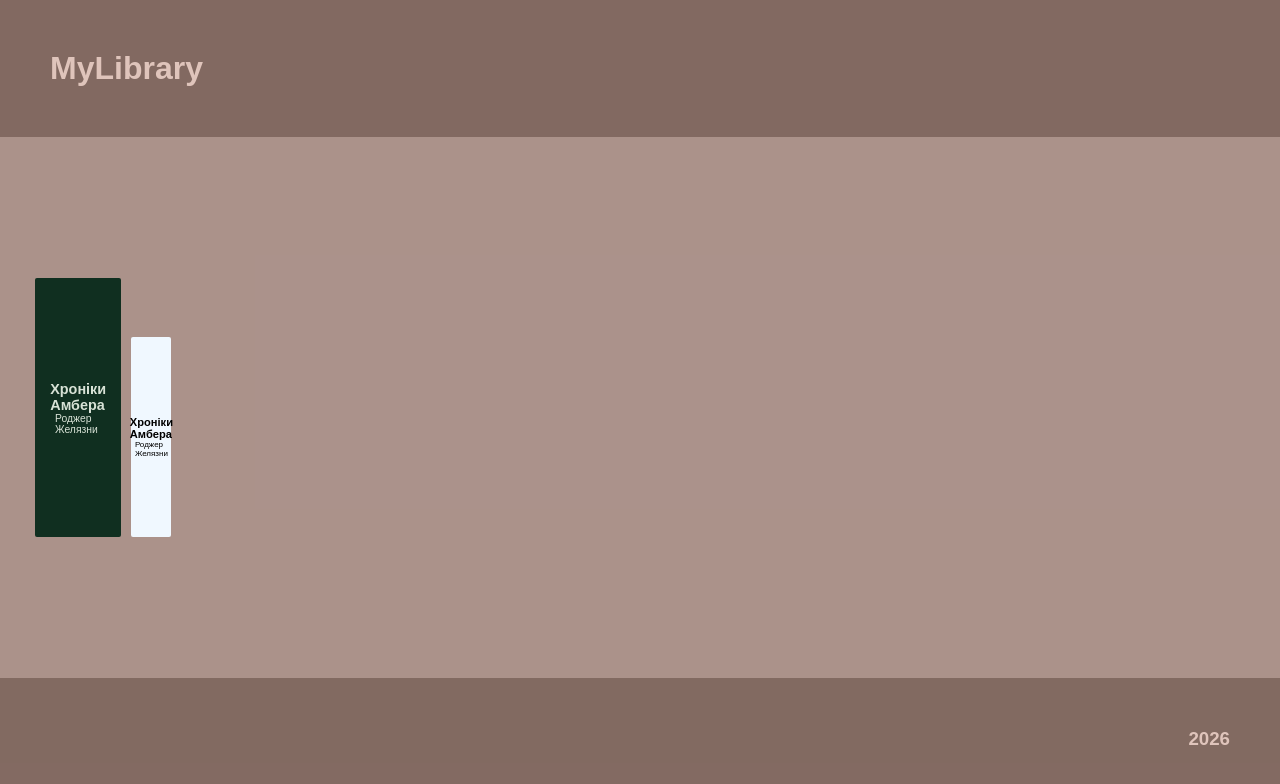
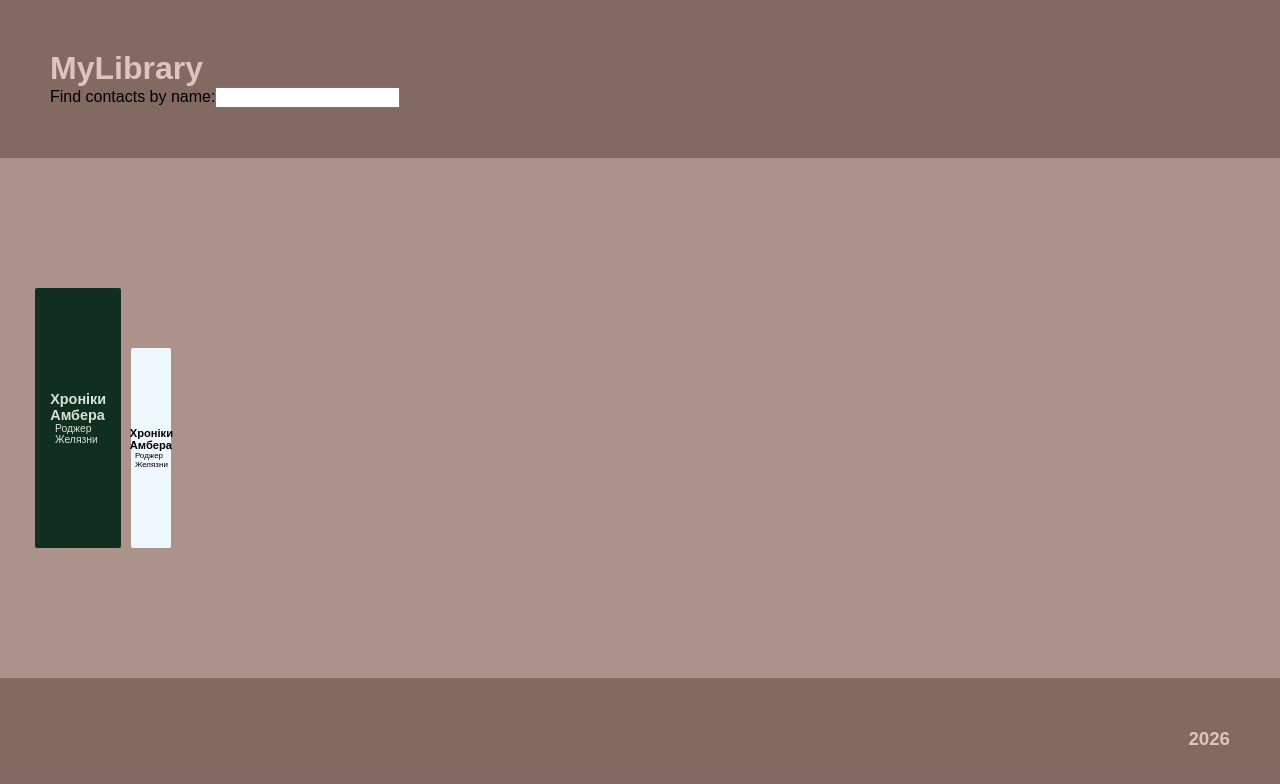
Before and after one commit to AnnaofAmber/MyLibrary, a React (Create React App) app in the folder my-app/: page / in a window 1280 px wide. Shown: the top 784 px of the page. Built offline with nearby package versions, Linux system fonts and the light colour scheme.

Commit message:
adding filter feature

```diff
--- a/my-app/src/components/BookFilter/BookFilter.jsx
+++ b/my-app/src/components/BookFilter/BookFilter.jsx
@@ -0,0 +1,30 @@
+import css from './BookFilter.module.scss';
+
+import { useDispatch, useSelector } from 'react-redux';
+import { filterBooks } from '../../redux/filterBooksSlice';
+
+export const BookFilter = () => {
+  const dispatch = useDispatch();
+  const name = useSelector(state => state.name);
+  const author = useSelector(state => state.author);
+  const isRead = useSelector(state => state.isRead)
+
+  const handleFilterChange = event => {
+    return dispatch(filterBooks(event.target.value));
+  };
+  return (
+    <div className={css.filter}>
+      <label className={css.label} htmlFor="search">
+        Find contacts by name:
+      </label>
+      <input
+        className={css.input}
+        id="search"
+        name="filter"
+        value={name}
+        type="text"
+        onChange={handleFilterChange}
+      />
+    </div>
+  );
+};
--- a/my-app/src/components/Layout/Layout.jsx
+++ b/my-app/src/components/Layout/Layout.jsx
@@ -1,6 +1,7 @@
 import scss from './Layout.module.scss'
 
 import { BookList } from '../BookList/BookList'
+import {BookFilter} from '../BookFilter/BookFilter'
 import { Modal } from '../Modal/Modal';
 import { useState } from 'react';
 
@@ -35,6 +36,7 @@ return (
         <h1 className={scss.headerTitle}>
             MyLibrary
         </h1>
+        <BookFilter/>
     </header>
     <main>
         <BookList showModalImage={showModalImage}/>
--- a/my-app/src/redux/filterBooksSlice.js
+++ b/my-app/src/redux/filterBooksSlice.js
@@ -1,12 +1,14 @@
 import { createSlice } from '@reduxjs/toolkit';
 
 const initialState = {
-  filter: '',
+  name: '',
+  author:'',
+  isRead:false,
 };
 
 const filterBooksSlice = createSlice({
-  name: 'filter',
-  initialState: initialState.filter,
+  name: 'name',
+  initialState: initialState.name,
   reducers: {
     filterBooks(state, action) {
       return (state = action.payload);
```
Also changed, not shown: my-app/src/components/BookFilter/BookFilter.module.scss (added), my-app/src/components/BookFilter/BookFilter.scss (deleted).
